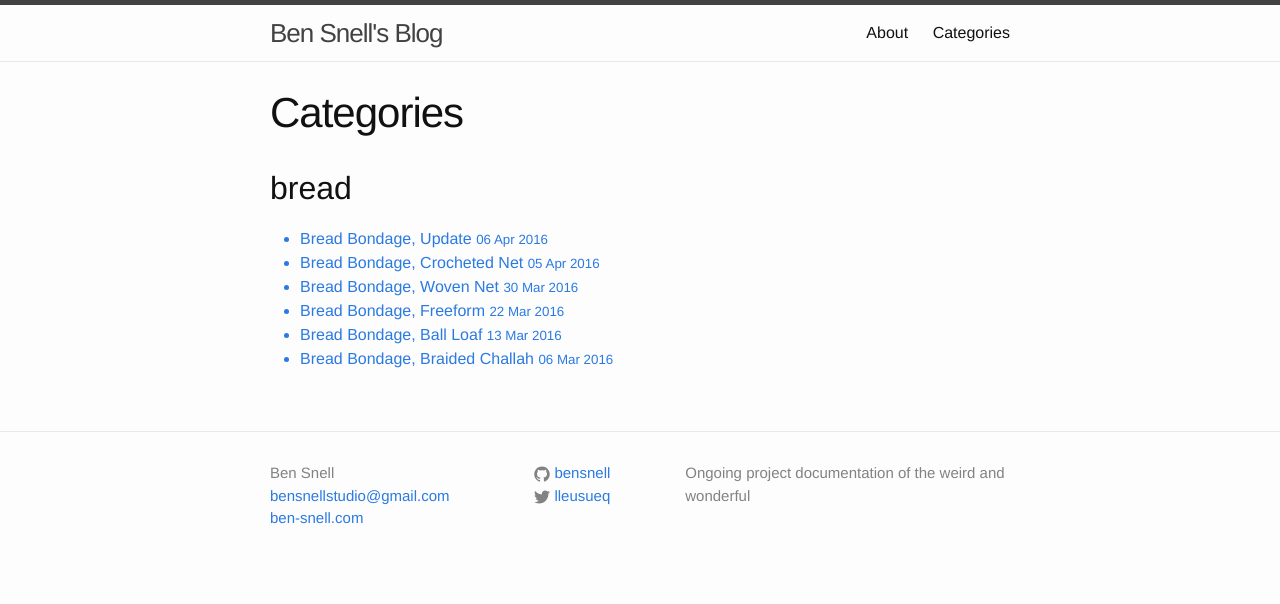
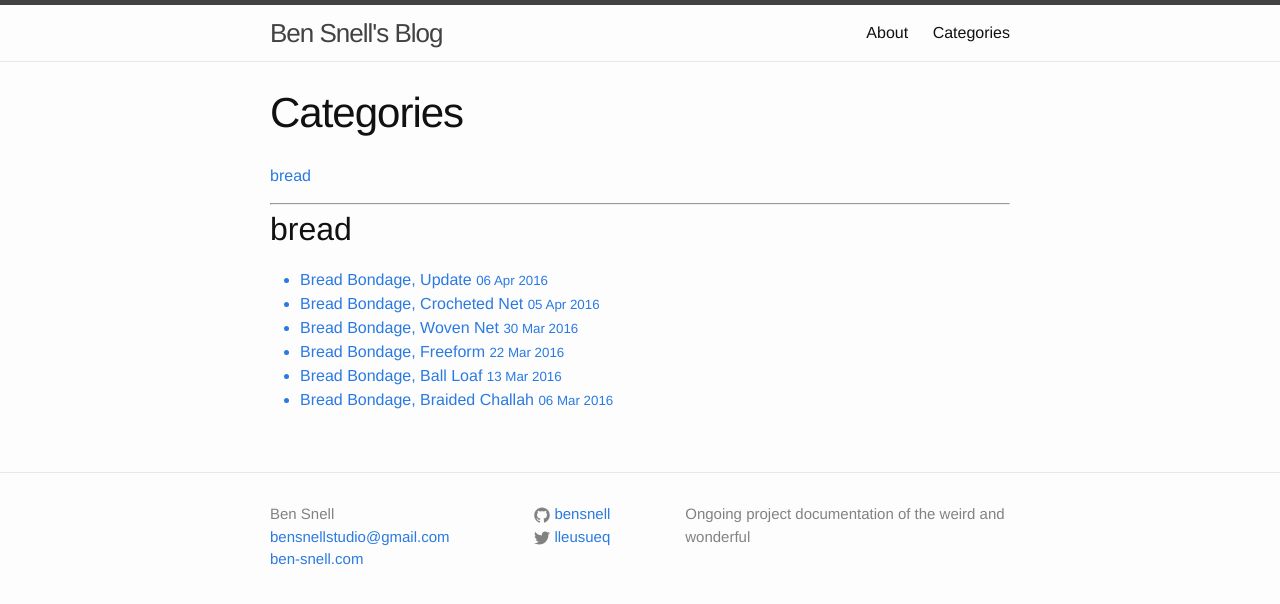
Before and after one commit to bensnell/bensnell.github.io, a Jekyll site: the page built from blog/categories.html, in a window 1280 px wide. Shown: the top 604 px of the page. Built offline with Jekyll 4.4.1, drawn with Linux system fonts in a browser that asks for light colours.

Commit message:
List categories

```diff
--- a/blog/categories.html
+++ b/blog/categories.html
@@ -4,6 +4,14 @@ title: Categories
 ---
 
 <div >
+
+  <div>
+    {% for tag in site.categories %}
+    <a href="#{{ tag[0] | slugify }}">{{ tag[0] }}</a>
+    {% endfor %}
+  </div>
+  <p></p>
+  <hr/>
 
   <div >
     {% for tag in site.categories %}
```
